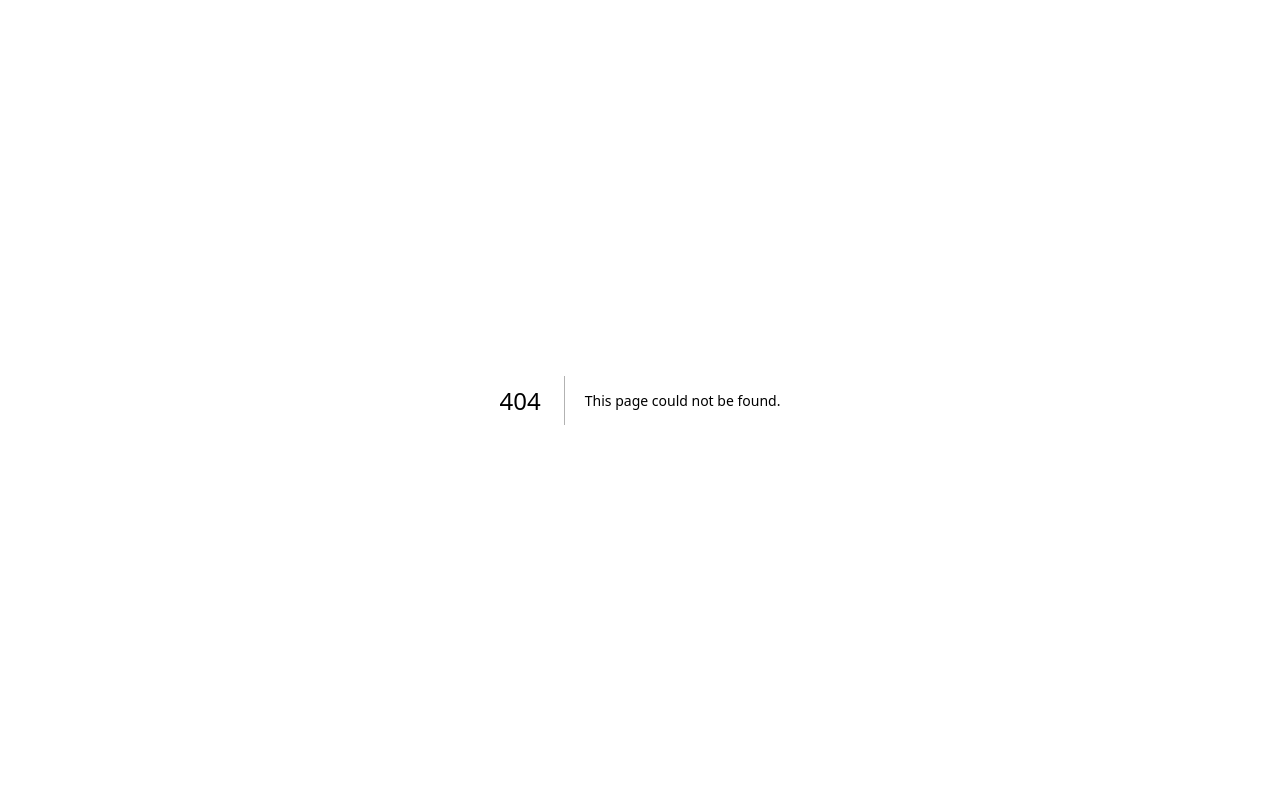
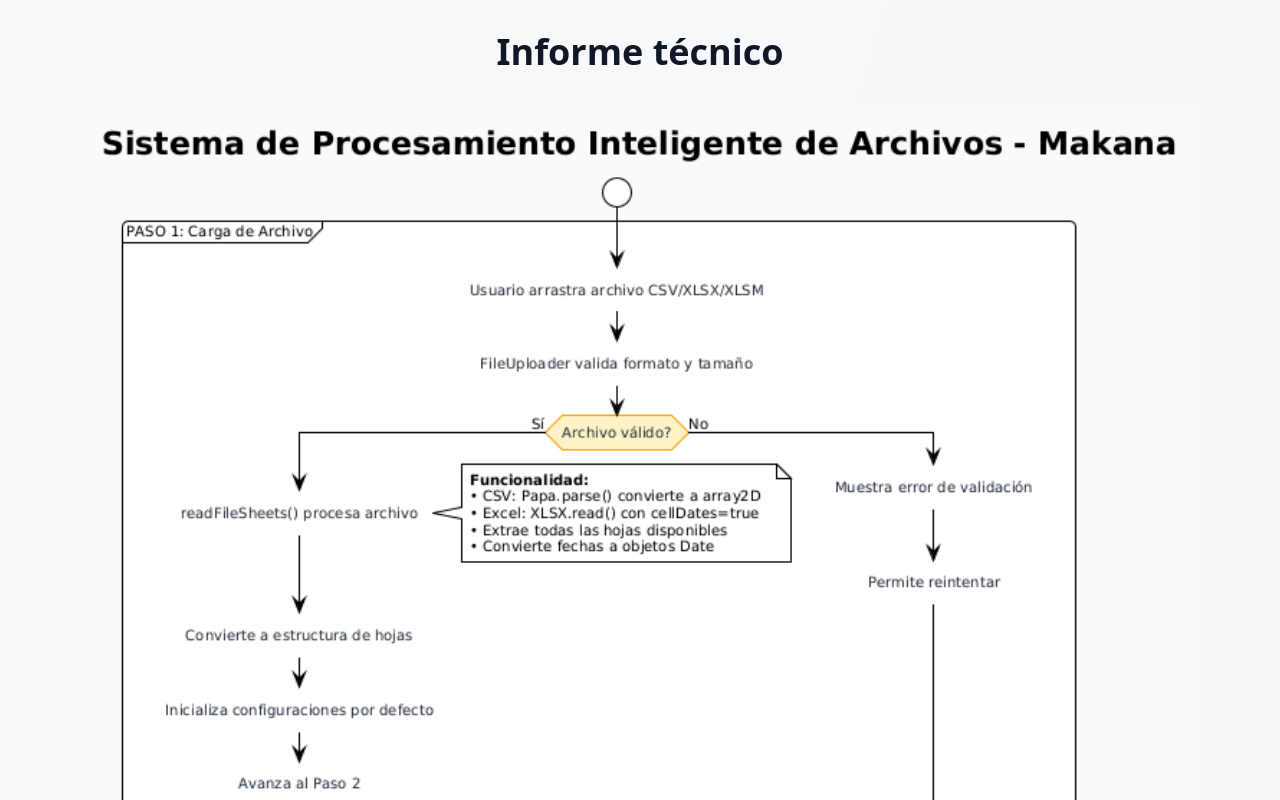
Before and after one commit to Dxeg0o/desafio_tecnico_makana, a Next.js app in the folder dt_makana/: page /informe-tecnico in a window 1280 px wide. Before the commit this address had no page. Shown: the top 800 px of the page. Built offline with nearby package versions, Linux system fonts and the light colour scheme.

Commit message:
informe tecnico inicial

```diff
--- /dev/null
+++ b/dt_makana/src/app/informe-tecnico/page.tsx
@@ -0,0 +1,26 @@
+import Image from "next/image";
+
+export const metadata = {
+  title: "Informe técnico",
+};
+
+export default function InformeTecnico() {
+  return (
+    <div className="min-h-screen bg-gradient-to-br from-gray-50 to-gray-100">
+      <div className="max-w-6xl mx-auto px-4 py-8">
+        <h1 className="text-4xl font-bold text-gray-900 mb-8 text-center">
+          Informe técnico
+        </h1>
+        <Image
+          src="/diagramaflujo.png"
+          alt="Diagrama de flujo del proceso"
+          width={779}
+          height={2773}
+          sizes="100vw"
+          className="w-full h-auto"
+          priority
+        />
+      </div>
+    </div>
+  );
+}
--- a/dt_makana/src/app/page.tsx
+++ b/dt_makana/src/app/page.tsx
@@ -16,6 +16,7 @@
 import { getRelevantColumns } from "@/services/relevantColumns";
 import { validateChunk } from "@/services/validateChunk";
 import { type PersonnelEvent } from "@/types";
+import Link from "next/link";
 
 interface SheetConfig extends HeaderConfig {
   types: ("license" | "accident" | "failure")[];
@@ -192,6 +193,11 @@
             Convierte y estructura tus datos de Excel y CSV de manera
             inteligente
           </p>
+          <div className="mt-4">
+            <Link href="/informe-tecnico" className="text-blue-600 underline">
+              Ver informe técnico
+            </Link>
+          </div>
         </div>
 
         <StepIndicator
```
